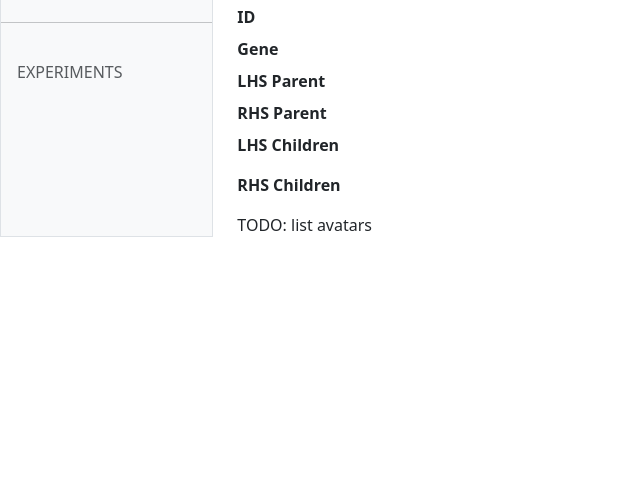
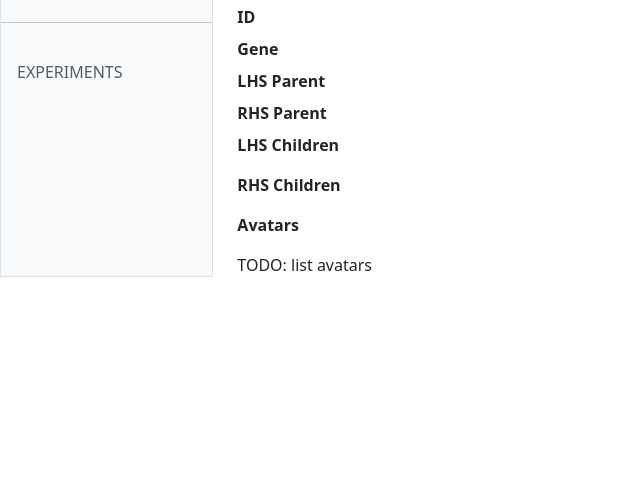
Before and after one commit to LaunchPlatform/maze, a Python web app: template maze/web/templates/agent/view_agent.html in a window 1280 px wide. Shown: the part 61-554 px from the top of the page, without its empty margins (0-640 px from the left). Run offline with Jinja, Linux system fonts and the light colour scheme; the template is opened without the code that fills it, so the values that code supplies are empty.

Commit message:
More view

```diff
--- a/maze/models/agent.py
+++ b/maze/models/agent.py
@@ -48,7 +48,7 @@ class Agent(Base):
         "Mutation",
         back_populates="agent",
     )
-    avatars: Mapped["Avatar"] = relationship(
+    avatars: Mapped[list["Avatar"]] = relationship(
         "Avatar",
         back_populates="agent",
     )
--- a/maze/web/templates/agent/view_agent.html
+++ b/maze/web/templates/agent/view_agent.html
@@ -49,6 +49,15 @@
     {% endfor %}
     </ul>
   </dd>
+
+  <dt>Avatars</dt>
+  <dd>
+    <ul>
+    {% for avatar in agent.avatars %}
+      <li><a href="{{ url_for('view_avatar', id=avatar.id) }}">{{ avatar.id }}</a></li>
+    {% endfor %}
+    </ul>
+  </dd>
 </dl>
 
 TODO: list avatars
```
